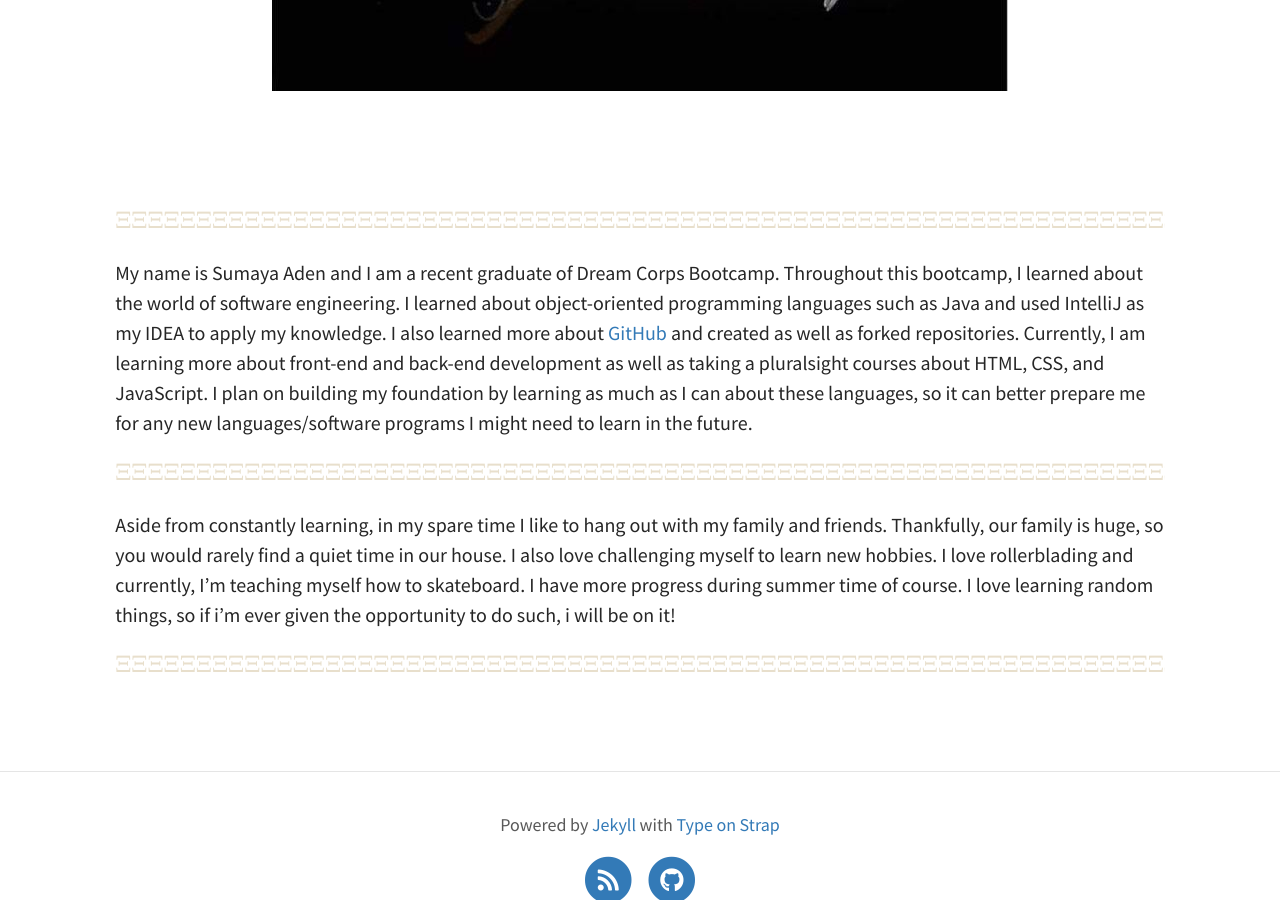
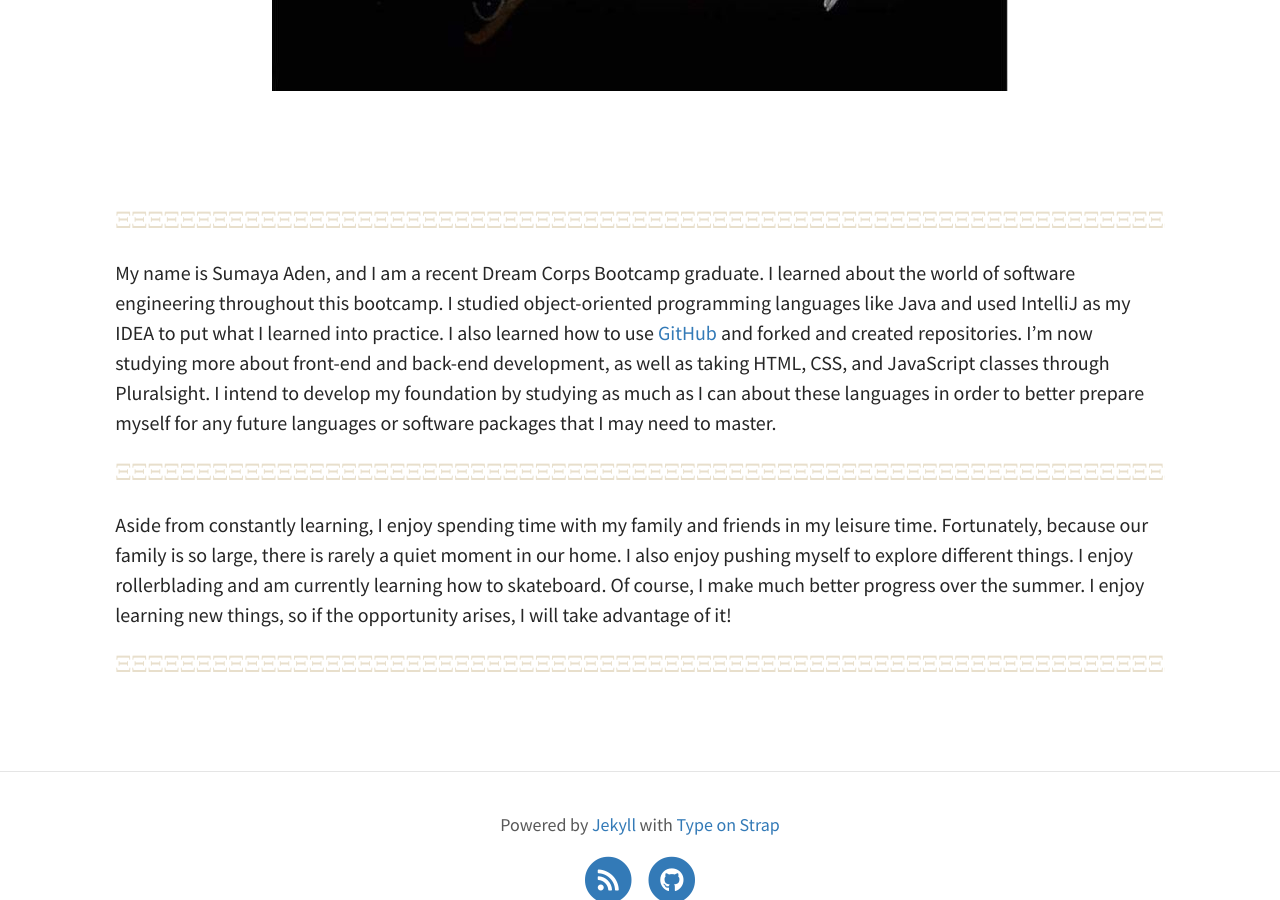
Before and after one commit to sumayaaden/Personal_profolio_1, a Jekyll site: the page built from pages/all-about-me.md, in a window 1280 px wide and 900 px high, scrolled down 1270 px. Built offline with Jekyll 4.4.1, drawn with Linux system fonts in a browser that asks for light colours.

Commit message:
cahnges to about me page

```diff
--- a/pages/all-about-me.md
+++ b/pages/all-about-me.md
@@ -34,8 +34,6 @@ tags:
 
 </div>
 
-
-
 <!-- <div style="text-align:center">
 
 ![image]({{"/assets/img/feature-img/caligraphy-2.jpeg" | relative_url }})
@@ -48,11 +46,14 @@ tags:
 
 <p style="color:#e8dfcc" > $$ \Xi \Xi \Xi \Xi \Xi \Xi \Xi \Xi \Xi \Xi \Xi \Xi \Xi \Xi \Xi \Xi \Xi \Xi \Xi \Xi \Xi \Xi \Xi \Xi \Xi \Xi \Xi \Xi \Xi \Xi \Xi \Xi \Xi \Xi \Xi \Xi \Xi \Xi \Xi \Xi \Xi \Xi \Xi \Xi \Xi \Xi \Xi \Xi \Xi \Xi \Xi \Xi \Xi \Xi \Xi \Xi \Xi \Xi \Xi \Xi \Xi \Xi \Xi \Xi \Xi \Xi \Xi \Xi $$ </p>
 
-My name is Sumaya Aden and I am a recent graduate of Dream Corps Bootcamp. Throughout this bootcamp, I learned about the world of software engineering. I learned about object-oriented programming languages such as Java and used IntelliJ as my IDEA to apply my knowledge. I also learned more about [GitHub](https://github.com/sumayaaden) and created as well as forked repositories. Currently, I am learning more about front-end and back-end development as well as taking a pluralsight courses about HTML, CSS, and JavaScript. I plan on building my foundation by learning as much as I can about these languages, so it can better prepare me for any new languages/software programs I might need to learn in the future.
+<!-- My name is Sumaya Aden and I am a recent graduate of Dream Corps Bootcamp. Throughout this bootcamp, I learned about the world of software engineering. I learned about object-oriented programming languages such as Java and used IntelliJ as my IDEA to apply my knowledge. I also learned more about [GitHub](https://github.com/sumayaaden) and created as well as forked repositories. Currently, I am learning more about front-end and back-end development as well as taking a pluralsight courses about HTML, CSS, and JavaScript. I plan on building my foundation by learning as much as I can about these languages, so it can better prepare me for any new languages/software programs I might need to learn in the future. -->
+My name is Sumaya Aden, and I am a recent Dream Corps Bootcamp graduate. I learned about the world of software engineering throughout this bootcamp. I studied object-oriented programming languages like Java and used IntelliJ as my IDEA to put what I learned into practice. I also learned how to use [GitHub](https://github.com/sumayaaden)  and forked and created repositories. I'm now studying more about front-end and back-end development, as well as taking HTML, CSS, and JavaScript classes through Pluralsight. I intend to develop my foundation by studying as much as I can about these languages in order to better prepare myself for any future languages or software packages that I may need to master.
 
 <p style="color:#e8dfcc" > $$ \Xi \Xi \Xi \Xi \Xi \Xi \Xi \Xi \Xi \Xi \Xi \Xi \Xi \Xi \Xi \Xi \Xi \Xi \Xi \Xi \Xi \Xi \Xi \Xi \Xi \Xi \Xi \Xi \Xi \Xi \Xi \Xi \Xi \Xi \Xi \Xi \Xi \Xi \Xi \Xi \Xi \Xi \Xi \Xi \Xi \Xi \Xi \Xi \Xi \Xi \Xi \Xi \Xi \Xi \Xi \Xi \Xi \Xi \Xi \Xi \Xi \Xi \Xi \Xi \Xi \Xi \Xi \Xi $$ </p>
 
 
-Aside from constantly learning, in my spare time I like to hang out with my family and friends. Thankfully, our family is huge, so you would rarely find a quiet time in our house. I also love challenging myself to learn new hobbies. I love rollerblading and currently, I'm teaching myself how to skateboard. I have more progress during summer time of course. I love learning random things, so if i'm ever given the opportunity to do such, i will be on it!
+<!-- Aside from constantly learning, in my spare time I like to hang out with my family and friends. Thankfully, our family is huge, so you would rarely find a quiet time in our house. I also love challenging myself to learn new hobbies. I love rollerblading and currently, I'm teaching myself how to skateboard. I have more progress during summer time of course. I love learning random things, so if i'm ever given the opportunity to do such, i will be on it! -->
+
+Aside from constantly learning, I enjoy spending time with my family and friends in my leisure time. Fortunately, because our family is so large, there is rarely a quiet moment in our home. I also enjoy pushing myself to explore different things. I enjoy rollerblading and am currently learning how to skateboard. Of course, I make much better progress over the summer. I enjoy learning new things, so if the opportunity arises, I will take advantage of it!
 
 <p style="color:#e8dfcc" > $$ \Xi \Xi \Xi \Xi \Xi \Xi \Xi \Xi \Xi \Xi \Xi \Xi \Xi \Xi \Xi \Xi \Xi \Xi \Xi \Xi \Xi \Xi \Xi \Xi \Xi \Xi \Xi \Xi \Xi \Xi \Xi \Xi \Xi \Xi \Xi \Xi \Xi \Xi \Xi \Xi \Xi \Xi \Xi \Xi \Xi \Xi \Xi \Xi \Xi \Xi \Xi \Xi \Xi \Xi \Xi \Xi \Xi \Xi \Xi \Xi \Xi \Xi \Xi \Xi \Xi \Xi \Xi \Xi $$ </p>
```
